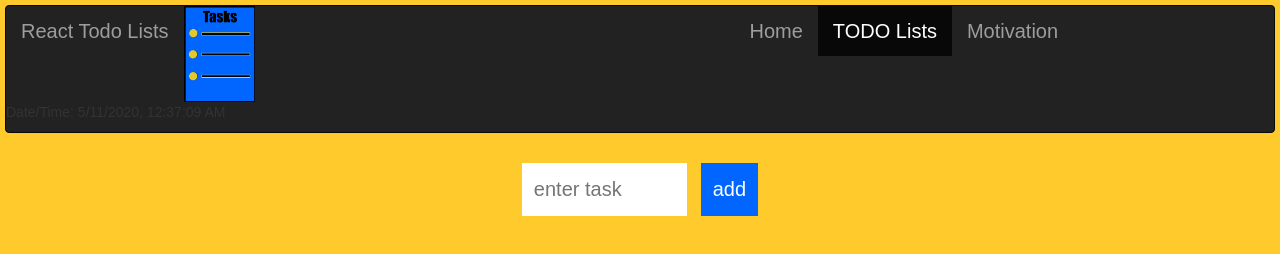
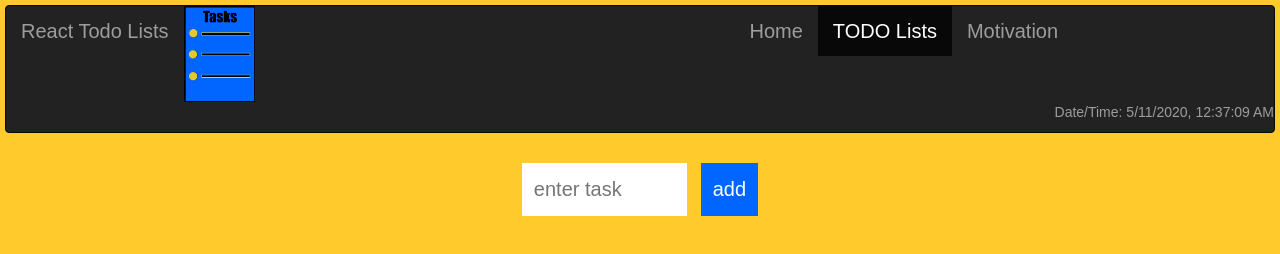
Before and after one commit to reuben0cohen0/todoapp, a React app: page / in a window 1280 px wide. Built offline with nearby package versions, Linux system fonts and the light colour scheme.

Commit message:
Update index.css

```diff
--- a/src/index.css
+++ b/src/index.css
@@ -8,3 +8,8 @@ body {
     display: flex;
     justify-content: center;
 }
+
+#dt {
+    color: #9d9d9d;
+    float: right;
+}
```
